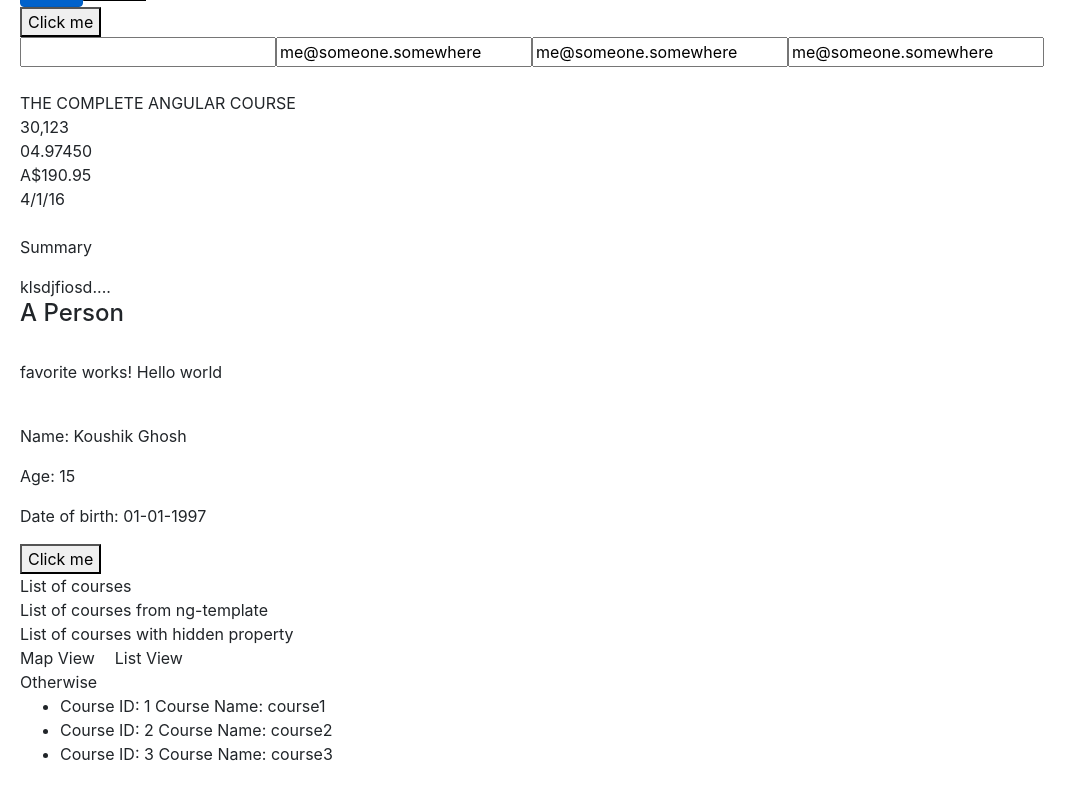
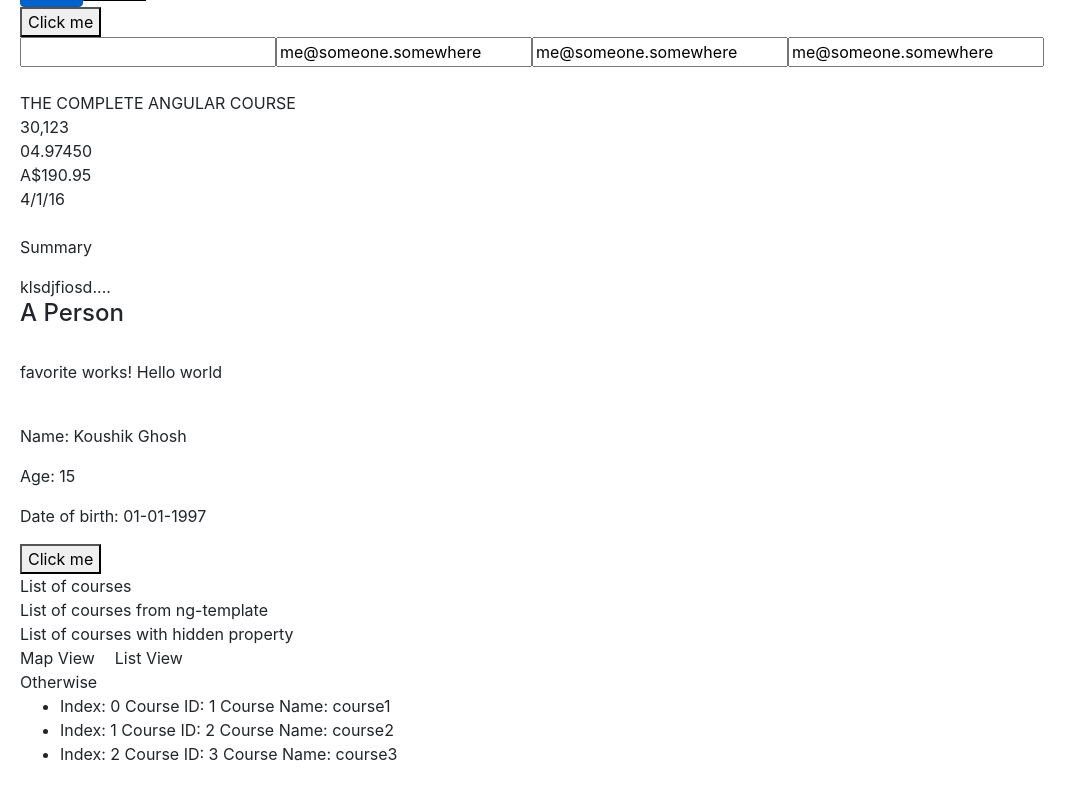
Before and after one commit to mdzobayer/angular-hello-world, an Angular app: page / in a window 1280 px wide. Shown: the part 543-1343 px from the top of the page, without its empty margins (0-1087 px from the left). Built offline with nearby package versions, Linux system fonts and the light colour scheme.

Commit message:
Add for loop syntax with index

```diff
--- a/src/app/app.component.html
+++ b/src/app/app.component.html
@@ -45,7 +45,7 @@
 </div>
 
 <ul>
-    <li *ngFor="let course of Courses">
-        Course ID: {{course.id}} Course Name: {{course.name}}
+    <li *ngFor="let course of Courses; index as i">
+        Index: {{i}} Course ID: {{course.id}} Course Name: {{course.name}}
     </li>
 </ul>
```
